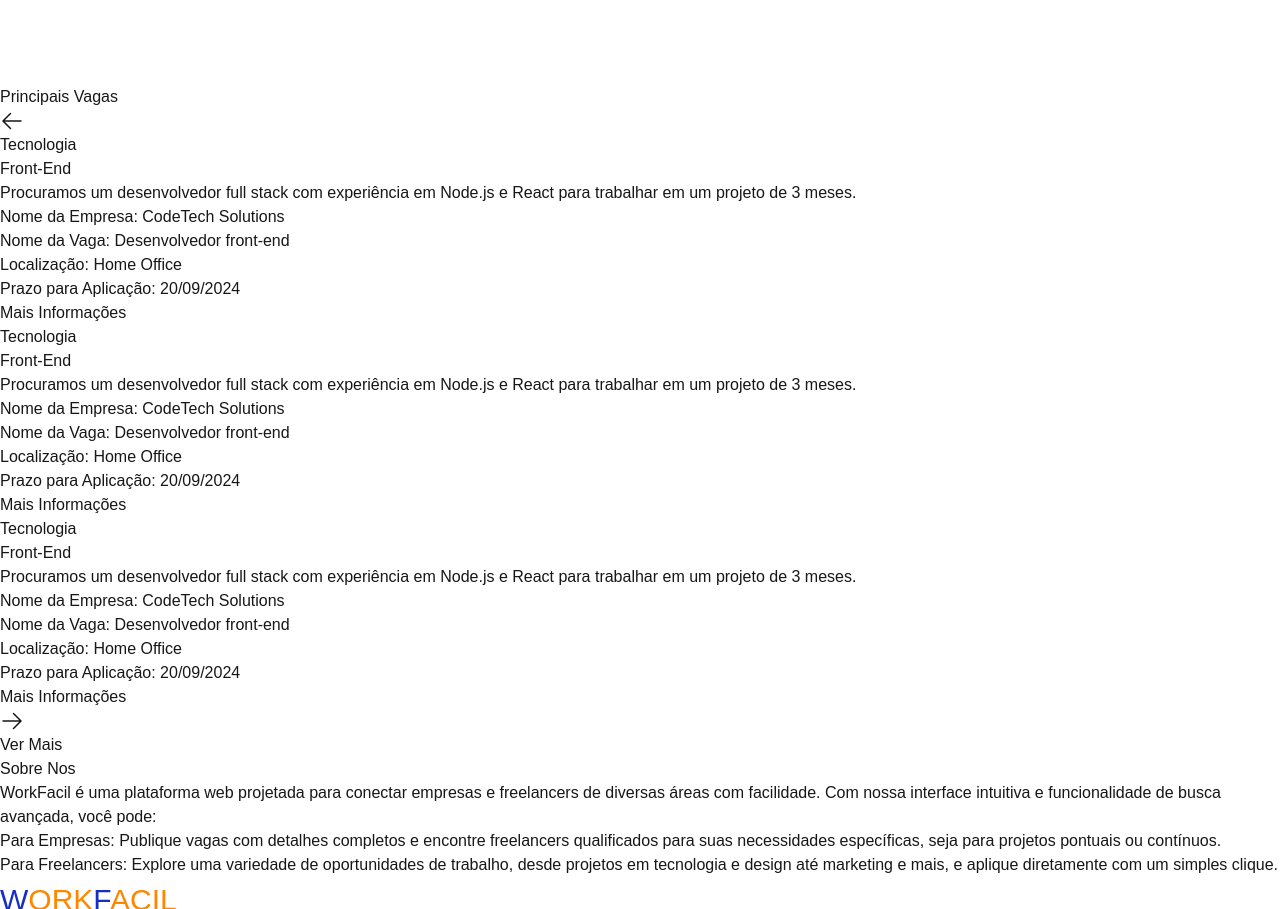
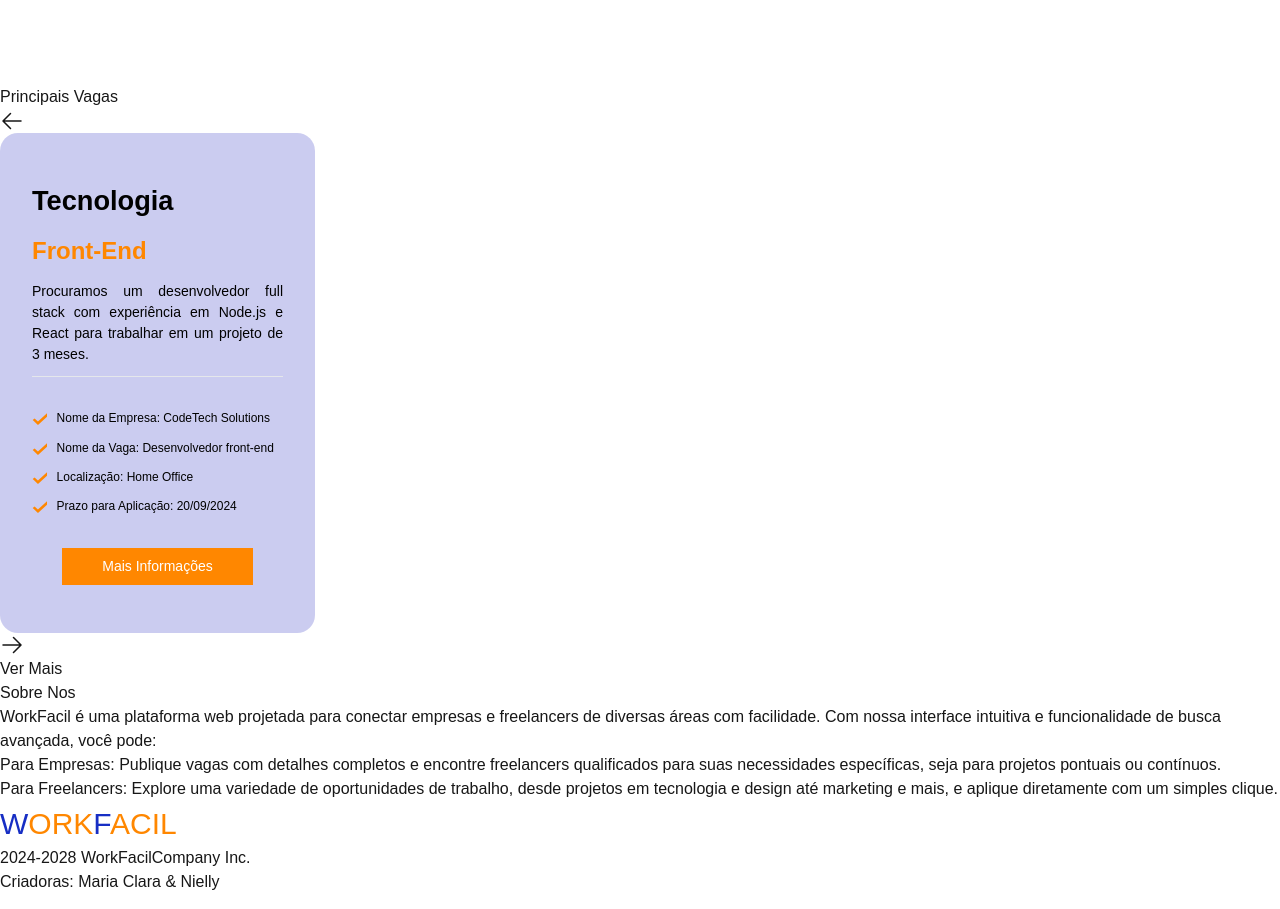
Before and after one commit to MariaClr/WorkFacil, a Next.js app: page /pages/Home in a window 1280 px wide. Shown: the part 620-1529 px from the top of the page. Built offline with nearby package versions, Linux system fonts and the light colour scheme.

Commit message:
atualizcao com card feito

```diff
--- /dev/null
+++ b/src/app/components/Card/Card.css
@@ -0,0 +1,61 @@
+.card{
+    box-sizing: border-box;
+    background-color: #CBCCF0;
+    width: 315px;
+    padding: 2rem;
+    height: 500px;
+    display: flex;
+    flex-direction: column;
+    justify-content: space-around;
+    color: black;
+    border-radius: 18px;
+    text-align: justify;
+
+}
+
+.card-conteudo{
+
+    display: flex;
+    flex-direction: column;
+    gap: 0.7rem;
+}
+.card-conteudo h3{
+    font-size: 1.7rem;
+    font-weight: bolder;
+}
+.card-conteudo h4{
+    color: #FF8700;
+    font-size: 1.5rem;
+    font-weight: bolder;
+}
+.primeiro p{
+    font-size: 14px;
+    font-weight: light;
+}
+
+.lista{
+    font-size: 12px;
+}
+.div-botao{
+    display: flex;
+    justify-content: center;
+    align-items: center;
+    color: #ffffff;
+    font-size: 14px;
+
+}
+
+.botao{
+    background-color: #FF8700;
+    display: inline-block;
+    padding: 8px;
+    width: 70%;
+    text-align: center;
+}
+
+.lista li{
+    display: flex;
+    flex-direction: row;
+    gap: 0.6rem;
+
+}
--- a/src/app/components/Card/Card.js
+++ b/src/app/components/Card/Card.js
@@ -1,21 +1,25 @@
+import "./Card.css"
 export default function Card(){
     return (
         <>
-        <div>
-            <h3>Tecnologia</h3>
-            <h4>Front-End</h4>
-            <p>Procuramos um desenvolvedor full stack com experiência em Node.js e React para trabalhar em um projeto de 3 meses.</p>
+        <div className="card">
+            <div className="card-conteudo primeiro">
+                <h3>Tecnologia</h3>
+                <h4>Front-End</h4>
+                <p>Procuramos um desenvolvedor full stack com experiência em Node.js e React para trabalhar em um projeto de 3 meses.</p>
+                <hr></hr>
+            </div>
+            <div >
+                <ul className="card-conteudo lista">
+                    <li><img src="/icons/Vector.svg" /><p>Nome da Empresa: CodeTech Solutions</p></li>
+                    <li><img src="/icons/Vector.svg" /><p>Nome da Vaga: Desenvolvedor front-end</p></li>
+                    <li><img src="/icons/Vector.svg" /><p>Localização: Home Office</p></li>
+                    <li><img src="/icons/Vector.svg" /><p>Prazo para Aplicação: 20/09/2024</p></li>
+                </ul>
+            </div>
+        <div className="div-botao">
+            <a className="botao">Mais Informações</a>
         </div>
-        <div>
-            <ul>
-                <li><img/><p>Nome da Empresa: CodeTech Solutions</p></li>
-                <li><img/><p>Nome da Vaga: Desenvolvedor front-end</p></li>
-                <li><img/><p>Localização: Home Office</p></li>
-                <li><img/><p>Prazo para Aplicação: 20/09/2024</p></li>
-            </ul>
-        </div>
-        <div>
-            <a>Mais Informações</a>
         </div>
 
         </>
--- a/src/app/components/Segunda-Section/Segunda-Section.js
+++ b/src/app/components/Segunda-Section/Segunda-Section.js
@@ -6,11 +6,10 @@ export default function SegundaSection(){
     <section>
         <h2>Principais Vagas</h2>
         <div>
-            <ArrowLeftIcon class="size-6"/>
+            <ArrowLeftIcon className="size-6"/>
             <Card/>
-            <Card/>
-            <Card/>
-            <ArrowRightIcon class='size-6'/>
+
+            <ArrowRightIcon className='size-6'/>
         </div>
         <div>
             <a>Ver Mais</a>
--- a/src/app/page.js
+++ b/src/app/page.js
@@ -1,101 +1,23 @@
-import Image from "next/image";
+"use client"
+import Footer from "./components/Footer/Footer";
+import PrimeiraSection from "./components/Primeira-Section/Primeira-Section";
+import SegundaSection from "./components/Segunda-Section/Segunda-Section";
+import Nav from "@/app/components/Nav/Nav";
+import Sobre from "@/app/components/Sobre/Sobre";
+
 
 export default function Home() {
   return (
-    <div className="grid grid-rows-[20px_1fr_20px] items-center justify-items-center min-h-screen p-8 pb-20 gap-16 sm:p-20 font-[family-name:var(--font-geist-sans)]">
-      <main className="flex flex-col gap-8 row-start-2 items-center sm:items-start">
-        <Image
-          className="dark:invert"
-          src="/next.svg"
-          alt="Next.js logo"
-          width={180}
-          height={38}
-          priority
-        />
-        <ol className="list-inside list-decimal text-sm text-center sm:text-left font-[family-name:var(--font-geist-mono)]">
-          <li className="mb-2">
-            Get started by editing{" "}
-            <code className="bg-black/[.05] dark:bg-white/[.06] px-1 py-0.5 rounded font-semibold">
-              src/app/page.js
-            </code>
-            .
-          </li>
-          <li>Save and see your changes instantly.</li>
-        </ol>
-
-        <div className="flex gap-4 items-center flex-col sm:flex-row">
-          <a
-            className="rounded-full border border-solid border-transparent transition-colors flex items-center justify-center bg-foreground text-background gap-2 hover:bg-[#383838] dark:hover:bg-[#ccc] text-sm sm:text-base h-10 sm:h-12 px-4 sm:px-5"
-            href="https://vercel.com/new?utm_source=create-next-app&utm_medium=appdir-template-tw&utm_campaign=create-next-app"
-            target="_blank"
-            rel="noopener noreferrer"
-          >
-            <Image
-              className="dark:invert"
-              src="/vercel.svg"
-              alt="Vercel logomark"
-              width={20}
-              height={20}
-            />
-            Deploy now
-          </a>
-          <a
-            className="rounded-full border border-solid border-black/[.08] dark:border-white/[.145] transition-colors flex items-center justify-center hover:bg-[#f2f2f2] dark:hover:bg-[#1a1a1a] hover:border-transparent text-sm sm:text-base h-10 sm:h-12 px-4 sm:px-5 sm:min-w-44"
-            href="https://nextjs.org/docs?utm_source=create-next-app&utm_medium=appdir-template-tw&utm_campaign=create-next-app"
-            target="_blank"
-            rel="noopener noreferrer"
-          >
-            Read our docs
-          </a>
-        </div>
-      </main>
-      <footer className="row-start-3 flex gap-6 flex-wrap items-center justify-center">
-        <a
-          className="flex items-center gap-2 hover:underline hover:underline-offset-4"
-          href="https://nextjs.org/learn?utm_source=create-next-app&utm_medium=appdir-template-tw&utm_campaign=create-next-app"
-          target="_blank"
-          rel="noopener noreferrer"
-        >
-          <Image
-            aria-hidden
-            src="/file.svg"
-            alt="File icon"
-            width={16}
-            height={16}
-          />
-          Learn
-        </a>
-        <a
-          className="flex items-center gap-2 hover:underline hover:underline-offset-4"
-          href="https://vercel.com/templates?framework=next.js&utm_source=create-next-app&utm_medium=appdir-template-tw&utm_campaign=create-next-app"
-          target="_blank"
-          rel="noopener noreferrer"
-        >
-          <Image
-            aria-hidden
-            src="/window.svg"
-            alt="Window icon"
-            width={16}
-            height={16}
-          />
-          Examples
-        </a>
-        <a
-          className="flex items-center gap-2 hover:underline hover:underline-offset-4"
-          href="https://nextjs.org?utm_source=create-next-app&utm_medium=appdir-template-tw&utm_campaign=create-next-app"
-          target="_blank"
-          rel="noopener noreferrer"
-        >
-          <Image
-            aria-hidden
-            src="/globe.svg"
-            alt="Globe icon"
-            width={16}
-            height={16}
-          />
-          Go to nextjs.org →
-        </a>
-      </footer>
-    </div>
+   <>
+     <html lang="en">
+        <body>
+            <Nav/>
+            <PrimeiraSection/>
+            <SegundaSection/>
+            <Sobre/>
+            <Footer/>
+        </body>
+      </html>
+   </>
   );
 }
```
Also changed, not shown: public/icons/Vector.svg (added).
